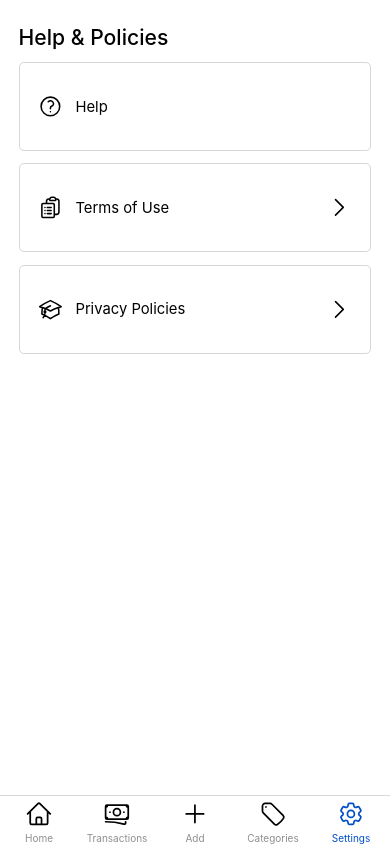
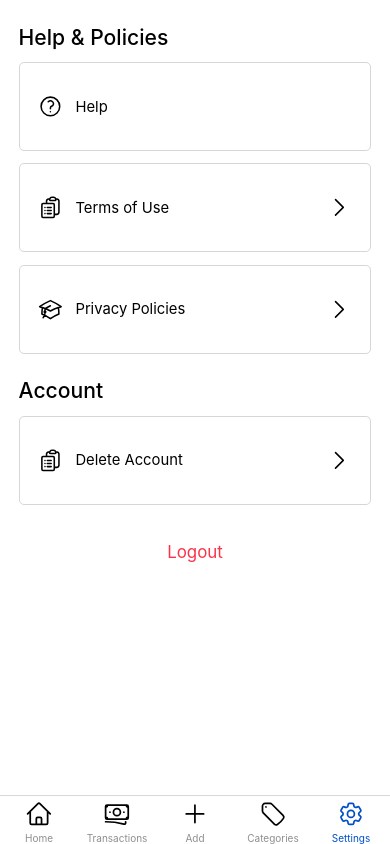
Before and after one commit to GeekyNaved/TrackEx, a React Native app: screen /Settings in a window 390 px wide. Built offline with nearby package versions, Linux system fonts and the light colour scheme.

Commit message:
Setting -> adding logout & delete account

```diff
--- a/src/screens/main/Settings.tsx
+++ b/src/screens/main/Settings.tsx
@@ -1,5 +1,5 @@
-import React from 'react';
-import {Linking, StyleSheet, Text, View} from 'react-native';
+import React, {useState} from 'react';
+import {Linking, StyleSheet, Text, TouchableOpacity, View} from 'react-native';
 import boxModelSize from '../../constants/boxModel';
 import colors from '../../constants/colors';
 import {fontSize} from '../../constants/fontSize';
@@ -11,8 +11,16 @@ import {
   ClipboardDocumentListIcon,
   QuestionMarkCircleIcon,
 } from 'react-native-heroicons/outline';
+import ConfirmationModal from '../../components/ConfirmationModal';
 
 const Settings = ({navigation}) => {
+  const [logoutModal, setLogoutModal] = useState(false);
+  const [deleteModal, setDeleteModal] = useState(false);
+
+  const handleLogOut = () => {
+    // navigation.navigate('AuthStack');
+    setLogoutModal(false);
+  };
   return (
     <PageWrapper>
       <View style={styles.subContainer}>
@@ -54,6 +62,45 @@ const Settings = ({navigation}) => {
           onPress={() => navigation.navigate('PrivacyPolicy')}
         />
       </View>
+      <View style={styles.subContainer}>
+        <Text style={styles.heading}>Account</Text>
+
+        <BorderBox
+          leftIcon={
+            <ClipboardDocumentListIcon
+              color={colors.black}
+              size={boxModelSize.twenty}
+            />
+          }
+          rightIcon={
+            <ChevronRightIcon color={colors.black} size={boxModelSize.twenty} />
+          }
+          title="Delete Account"
+          containerStyles={styles.borderBoxContainer}
+          onPress={() => setDeleteModal(true)}
+        />
+        <TouchableOpacity
+          style={styles.logoutBtn}
+          onPress={() => setLogoutModal(true)}>
+          <Text style={styles.logoutTxt}>Logout</Text>
+        </TouchableOpacity>
+        <ConfirmationModal
+          message="Are you sure you want to delete the account?"
+          visible={deleteModal}
+          onClose={() => setDeleteModal(false)}
+          onConfirm={() => setDeleteModal(false)}
+          leftBtnTitle="Proceed"
+          rightBtnTitle="Cancel"
+        />
+        <ConfirmationModal
+          message="Are you sure you want to logout?"
+          visible={logoutModal}
+          onClose={() => setLogoutModal(false)}
+          onConfirm={handleLogOut}
+          leftBtnTitle="Yes"
+          rightBtnTitle="No"
+        />
+      </View>
     </PageWrapper>
   );
 };
```
